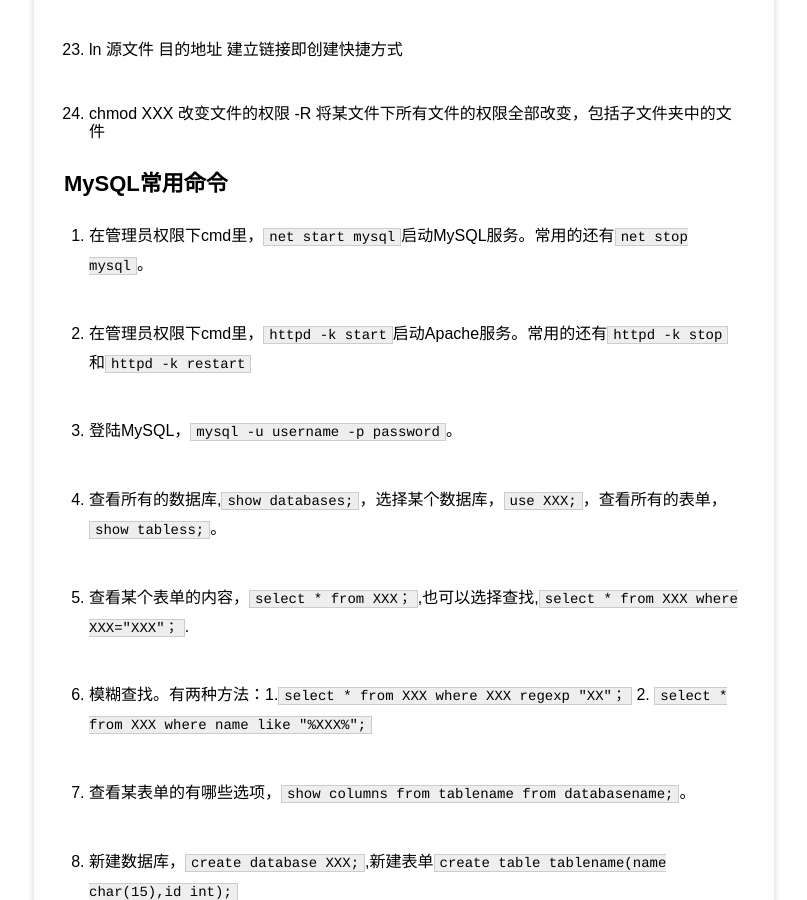
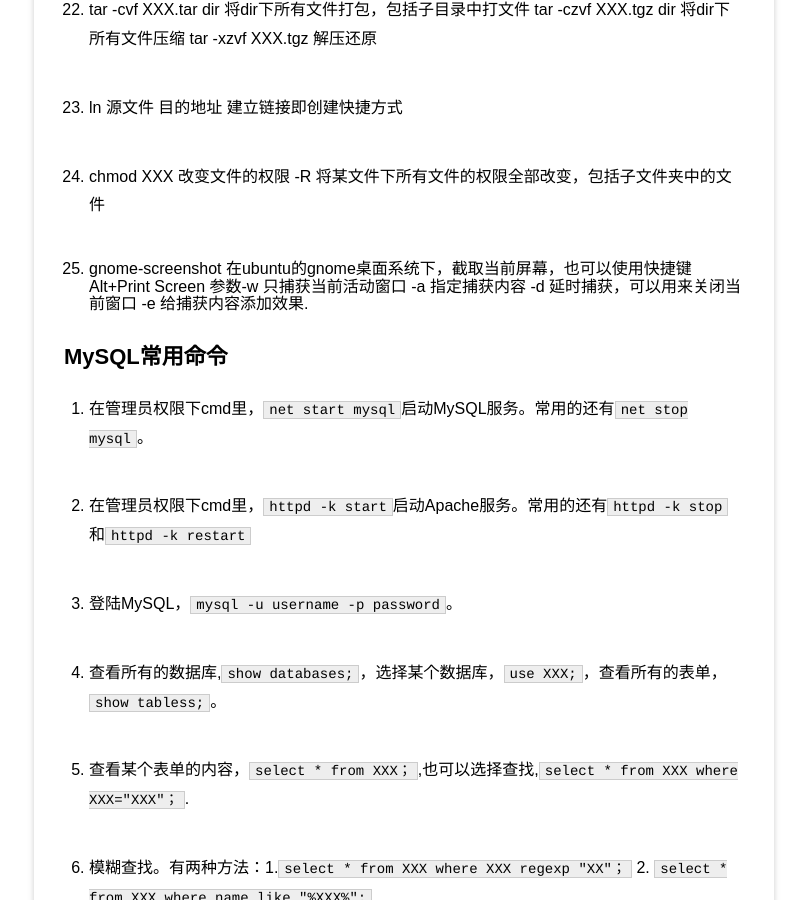
Before and after one commit to windard/windard.com, a Jekyll site: the page built from _posts/opinion/2015-11-13-CUI.md, in a window 1280 px wide and 900 px high, scrolled down 1716 px. Shown: the whole window, without its empty margins (76-883 px from the left). Built offline with Jekyll 4.4.1, drawn with Linux system fonts in a browser that asks for light colours; Markdown is read by kramdown in place of the engine named in the settings.

Commit message:
add screen-shot

```diff
--- a/_posts/opinion/2015-11-13-CUI.md
+++ b/_posts/opinion/2015-11-13-CUI.md
@@ -8,8 +8,8 @@
 ##Windows/Linux 常用命令
 
 1. sudo apt-get update 升级源 sudo apt-get upgrade 升级软件 sudo apt-get dist-upgrade 升级系统     装好linux后第一件事
-1. cd  ls/dir mkdir
-这些就不用介绍了吧。`ls -al`显示全部文件的详细信息，在Ubuntu下同`ll`。
+
+1. cd  ls/dir mkdir 这些就不用介绍了吧。`ls -al`显示全部文件的详细信息，在Ubuntu下同`ll`。
 
 2. type/cat 查看文本文件内容。
 
@@ -49,12 +49,13 @@
 
 18. gzip 压缩文件 gunzip -d 解压文件
 
-19. tar -cvf XXX.tar dir 将dir下所有文件打包，包括子目录中打文件
-tar -czvf XXX.tgz dir 将dir下所有文件压缩 tar -xzvf XXX.tgz 解压还原
+19. tar -cvf XXX.tar dir 将dir下所有文件打包，包括子目录中打文件 tar -czvf XXX.tgz dir 将dir下所有文件压缩 tar -xzvf XXX.tgz 解压还原
 
 20. ln 源文件 目的地址 建立链接即创建快捷方式
 
 21. chmod XXX 改变文件的权限 -R 将某文件下所有文件的权限全部改变，包括子文件夹中的文件
+
+22. gnome-screenshot  在ubuntu的gnome桌面系统下，截取当前屏幕，也可以使用快捷键Alt+Print Screen 参数-w 只捕获当前活动窗口 -a 指定捕获内容 -d 延时捕获，可以用来关闭当前窗口 -e 给捕获内容添加效果.
 
 ##MySQL常用命令
 1. 在管理员权限下cmd里，`net start mysql`启动MySQL服务。常用的还有`net stop mysql`。
```
